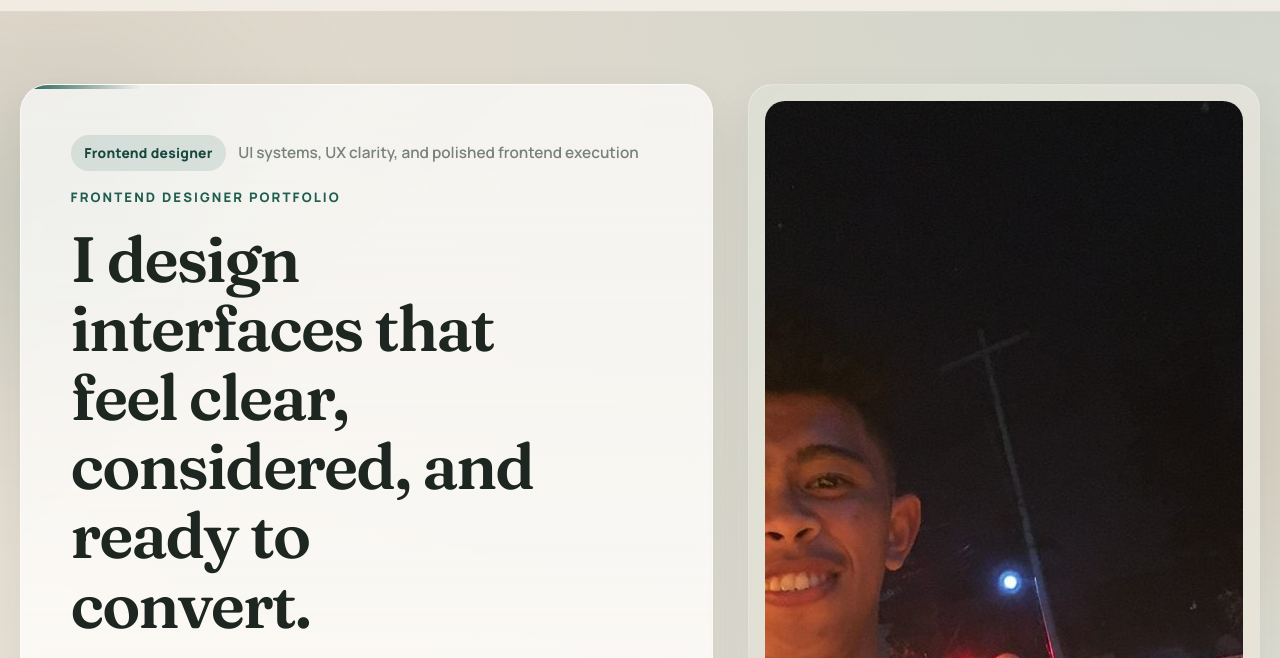
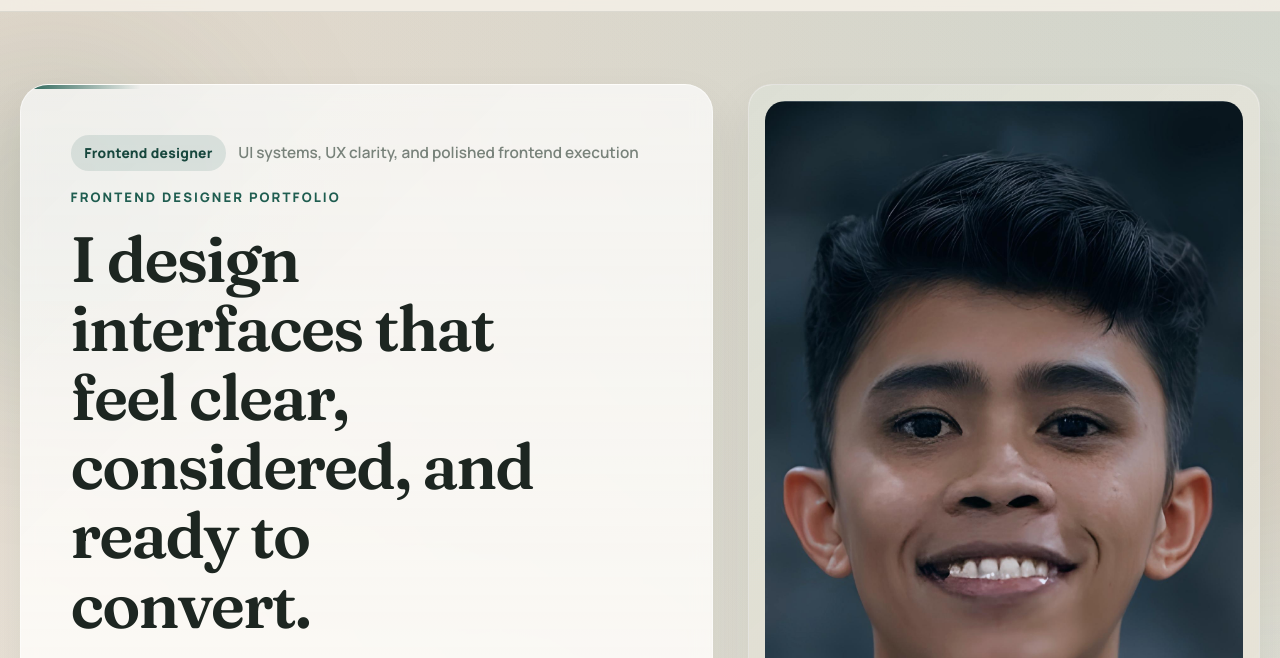
Before and after one commit to fumar09/fumar09-portfolio-website, a plain HTML site: page index.html in a window 1280 px wide. Shown: the part 75-733 px from the top of the page. Drawn offline with Linux system fonts and the light colour scheme.

Commit message:
Update portfolio profile image

```diff
--- a/index.html
+++ b/index.html
@@ -78,7 +78,7 @@
                     <aside class="hero-stack reveal">
                         <article class="portrait-card">
                             <div class="portrait-frame">
-                                <img src="images/fumar.jpg" alt="Portrait of Connie Frances Fumar" width="1200" height="1209" decoding="async" fetchpriority="high">
+                                <img src="images/Profile.jpg" alt="Portrait of Connie Frances Fumar" width="1200" height="1209" decoding="async" fetchpriority="high">
                             </div>
                             <div class="portrait-copy">
                                 <p class="portrait-label">Current focus</p>
```
Also changed, not shown: images/Profile.jpg (added).
